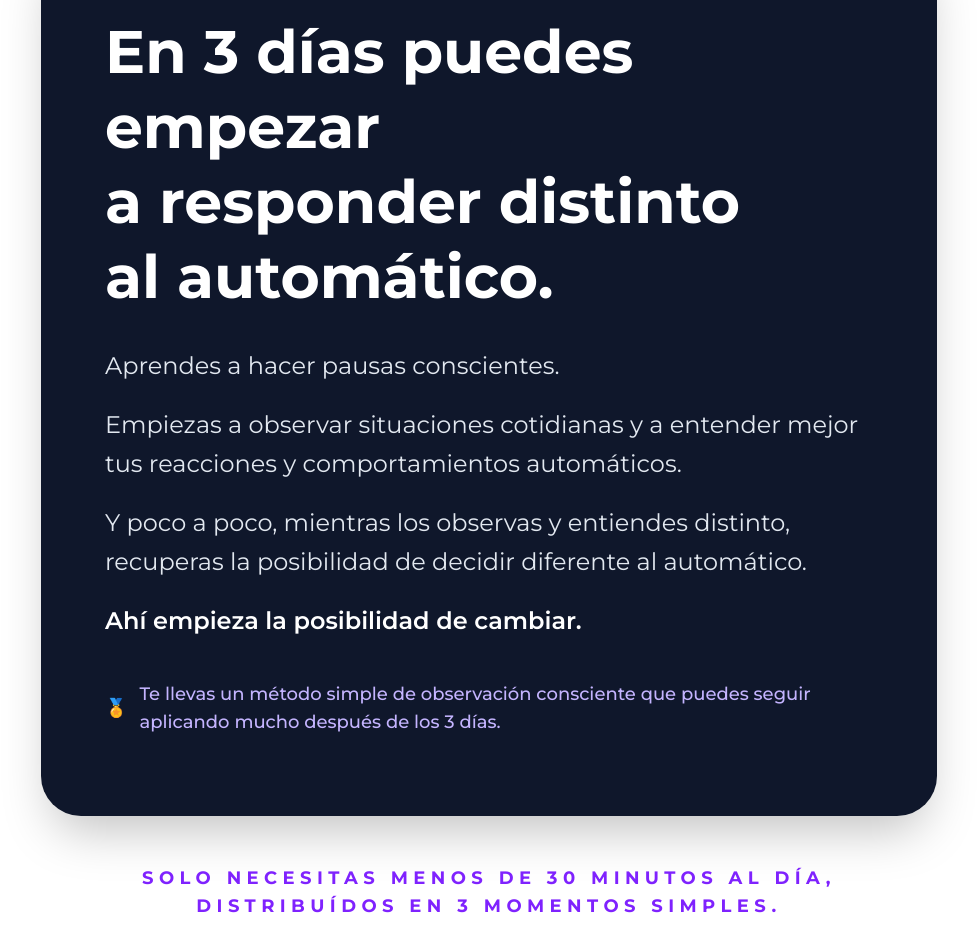
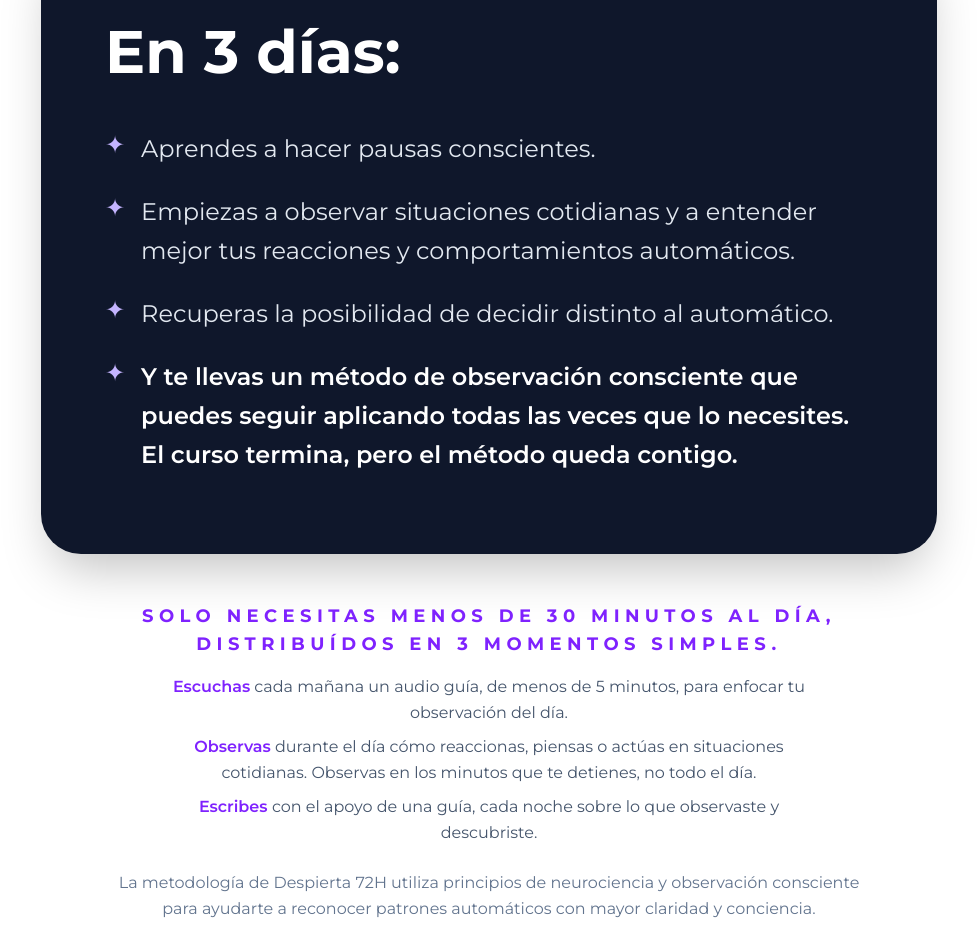
Before and after one commit to cursossolange/despierta-72h, a React (Vite) app: page / in a window 1280 px wide. Shown: the part 3500-4433 px from the top of the page, without its empty margins (151-1128 px from the left). Built offline with nearby package versions, Linux system fonts and the light colour scheme; no server answers.

Commit message:
Update LandingPage.tsx

```diff
--- a/src/components/LandingPage.tsx
+++ b/src/components/LandingPage.tsx
@@ -366,37 +366,40 @@ export default function LandingPage({ onPurchase }: LandingPageProps) {
               <div className="absolute top-[-10%] left-[-10%] w-40 h-40 bg-white/30 rounded-full blur-2xl"></div>
               <div className="absolute bottom-[-10%] right-[-10%] w-40 h-40 bg-white/30 rounded-full blur-2xl"></div>
 
- <h2 className="text-4xl md:text-6xl font-black text-white leading-tight mb-8">
-  En 3 días puedes empezar
-  <br />
-  a responder distinto
-  <br />
-  al automático.
+<h2 className="text-4xl md:text-6xl font-black text-white leading-tight mb-10">
+  En 3 días:
 </h2>
 
-<div className="space-y-5 text-lg md:text-2xl text-slate-200 leading-relaxed max-w-4xl mx-auto">
+<div className="space-y-6 text-lg md:text-2xl text-slate-200 leading-relaxed max-w-4xl mx-auto">
+
+  <div className="flex items-start gap-4">
+    <span className="text-violet-300 text-2xl">✦</span>
     <p>
       Aprendes a hacer pausas conscientes.
     </p>
+  </div>
 
+  <div className="flex items-start gap-4">
+    <span className="text-violet-300 text-2xl">✦</span>
     <p>
       Empiezas a observar situaciones cotidianas y a entender mejor tus reacciones y comportamientos automáticos.
     </p>
+  </div>
 
+  <div className="flex items-start gap-4">
+    <span className="text-violet-300 text-2xl">✦</span>
     <p>
-Y poco a poco, mientras los observas y entiendes distinto, recuperas la posibilidad de decidir diferente al automático.
-  </p>
-
-  <p className="font-semibold text-white">
-    Ahí empieza la posibilidad de cambiar.
+      Recuperas la posibilidad de decidir distinto al automático.
     </p>
   </div>
 
-<div className="mt-10 flex items-center justify-center gap-3 text-violet-300 text-base md:text-lg font-medium">
-  <span>🏅</span>
-  <span>
-    Te llevas un método simple de observación consciente que puedes seguir aplicando mucho después de los 3 días.
-  </span>
+  <div className="flex items-start gap-4">
+    <span className="text-violet-300 text-2xl">✦</span>
+    <p className="font-semibold text-white">
+      Y te llevas un método de observación consciente que puedes seguir aplicando todas las veces que lo necesites. El curso termina, pero el método queda contigo.
+    </p>
+  </div>
+
 </div>
 
 </motion.div>
```
Lines whose indentation alone changed are shown as unchanged.
